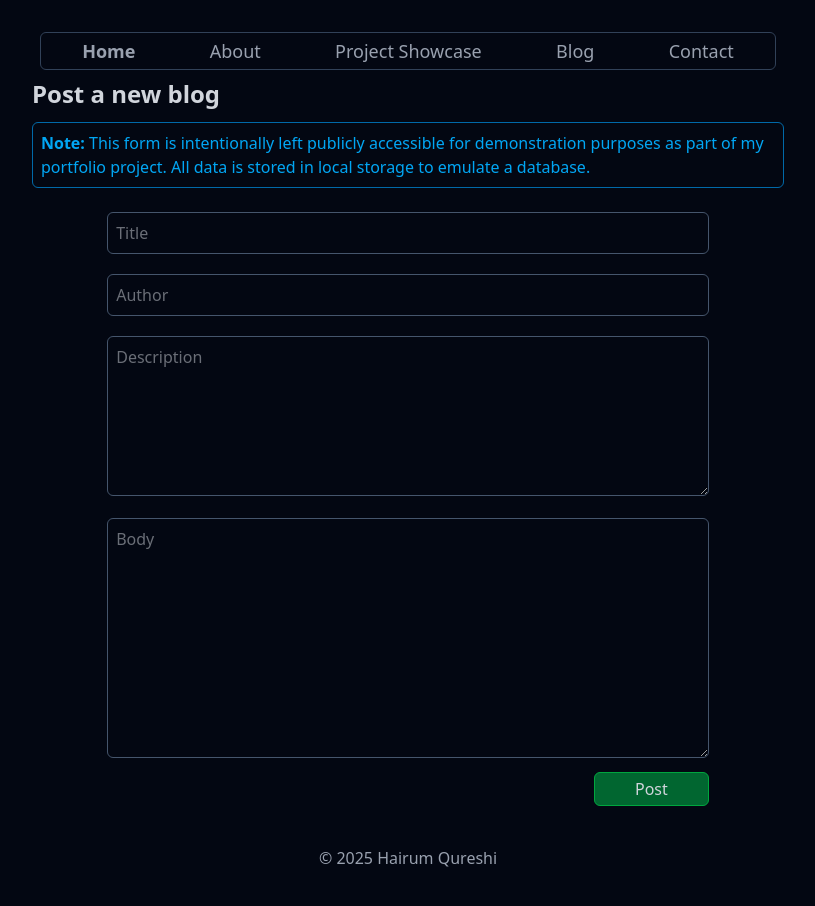
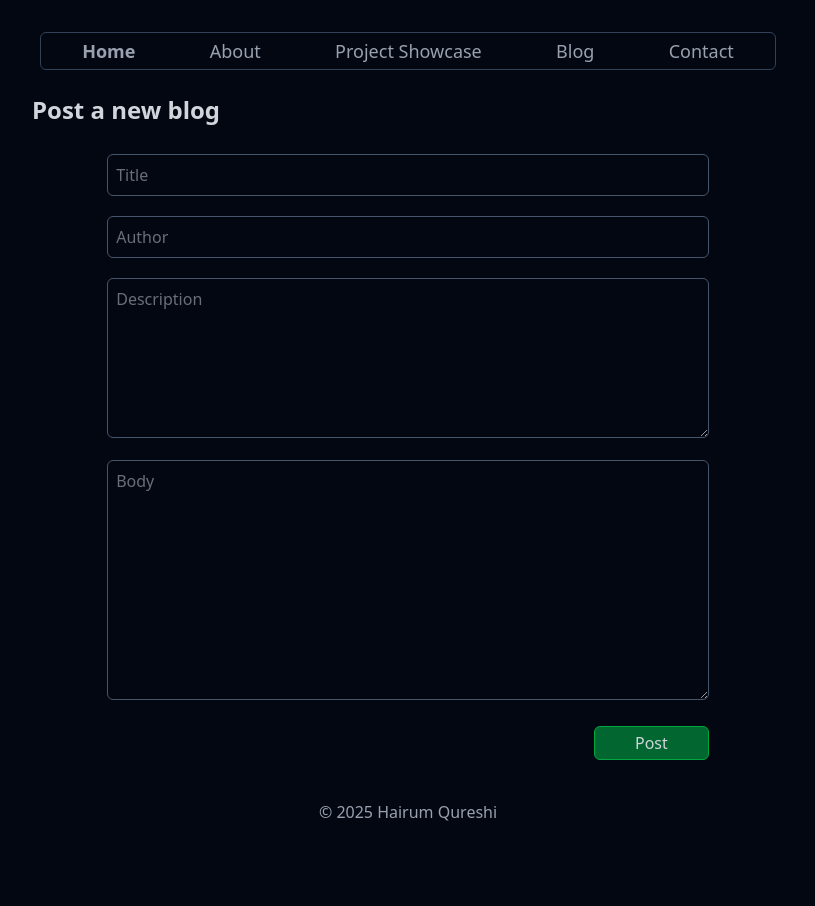
Before and after one commit to Hairum-Qureshi/personal-portfolio, a Next.js app: page /new-blog in a window 1280 px wide. Shown: the whole page, without its empty margins (232-1047 px from the left). After the commit the page ends 860 px from the top, so only its background shows below. Built offline with nearby package versions, Linux system fonts and the light colour scheme.

Commit message:
added missing logic for clearing form for newly added inputs

```diff
--- a/app/new-blog/page.tsx
+++ b/app/new-blog/page.tsx
@@ -35,18 +35,20 @@ export default function PostBlog() {
 		localStorage.setItem("blogs", JSON.stringify([newBlog, ...existingBlogs]));
 		setBlogTitle("");
 		setBlogBody("");
+		setBlogAuthor("");
+		setBlogDescription("");
 
 		redirect(`/all-blogs/blog/${blogID}`);
 	}
 
 	return (
 		<div>
-			<h1 className="text-2xl font-semibold">Post a new blog</h1>
-			<div className="my-3 border border-sky-700 rounded-md p-2 text-sky-500">
+			<h1 className="text-2xl font-semibold my-4">Post a new blog</h1>
+			{/* <div className="my-3 border border-sky-700 rounded-md p-2 text-sky-500">
 				<strong>Note:</strong> This form is intentionally left publicly
 				accessible for demonstration purposes as part of my portfolio project.
 				All data is stored in local storage to emulate a database.
-			</div>
+			</div> */}
 			<div className="flex flex-col gap-3 w-full">
 				<div className="w-4/5 m-auto my-3">
 					<input
@@ -83,7 +85,7 @@ export default function PostBlog() {
 					/>
 
 					<button
-						className="flex ml-auto border border-green-600 rounded-md px-10 py-1 bg-green-800 hover:cursor-pointer"
+						className="flex ml-auto border border-green-600 rounded-md px-10 py-1 mt-3 bg-green-800 hover:cursor-pointer"
 						onClick={() => postBlog()}
 					>
 						Post
```
